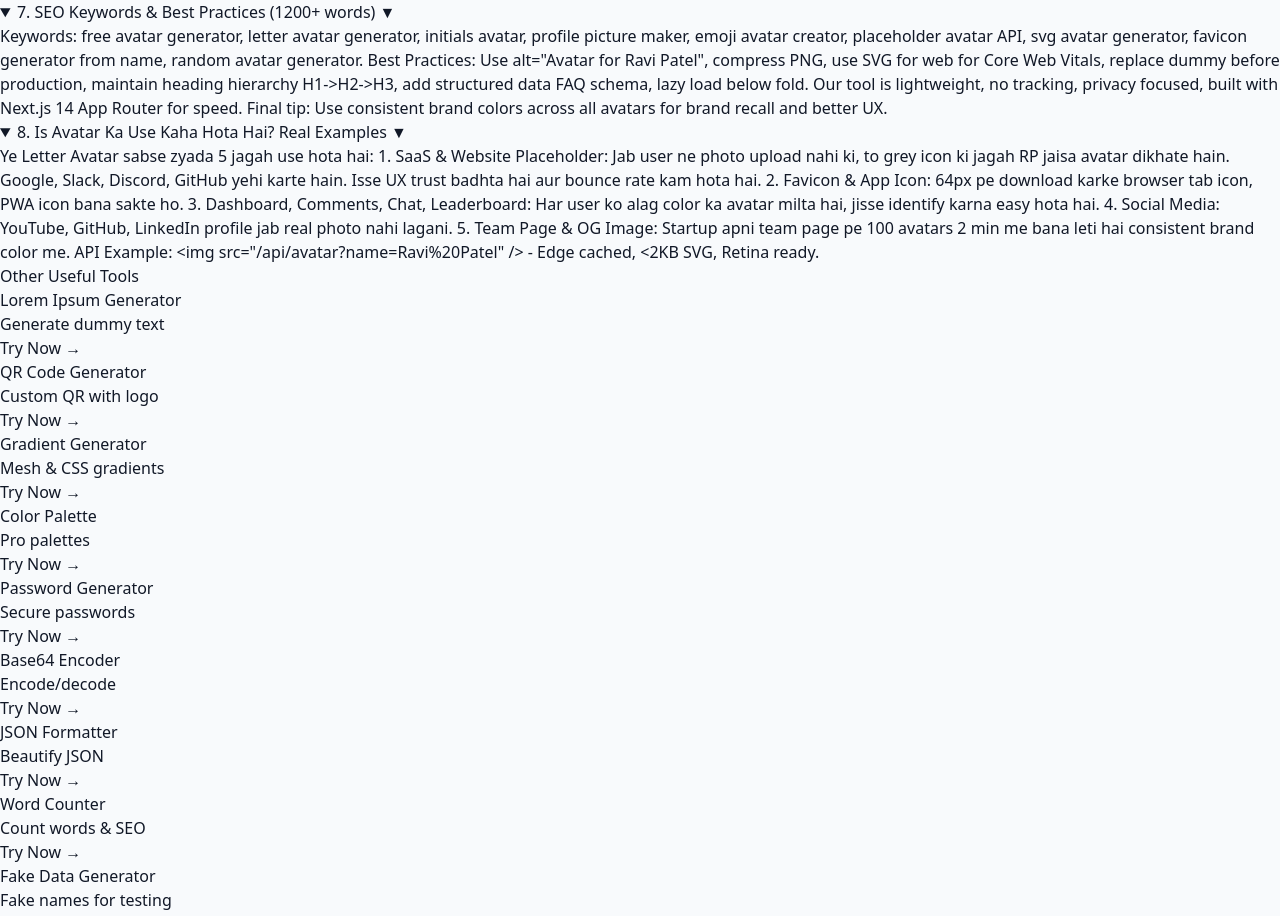
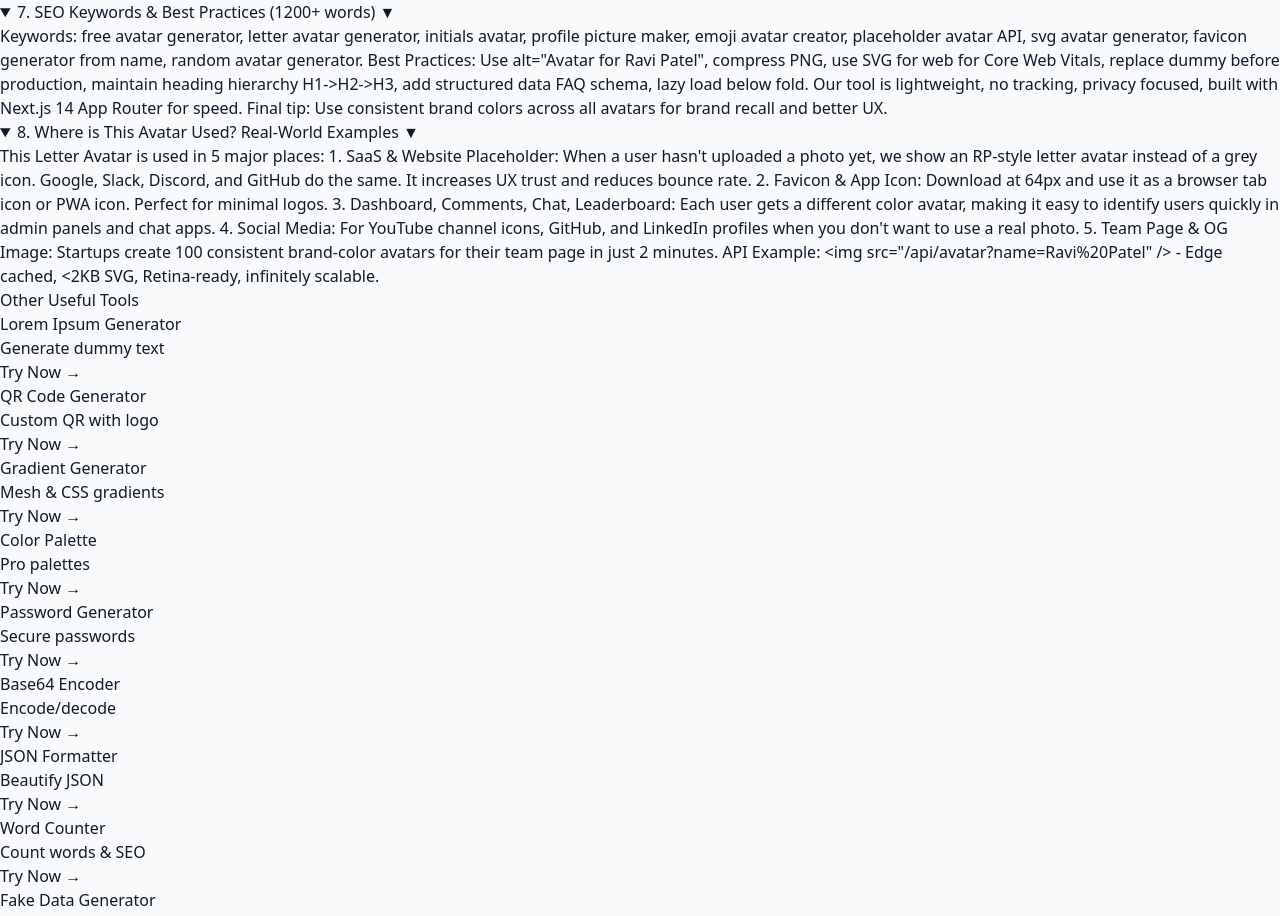
Before and after one commit to Ravs10/lorem-pro-tool, a Next.js app: page /avatar in a window 1280 px wide. Shown: the part 1427-2343 px from the top of the page. Built offline with nearby package versions, Linux system fonts and the light colour scheme; no server answers; the database is empty.

Commit message:
Update avatar usage examples to English

```diff
--- a/app/avatar/page.tsx
+++ b/app/avatar/page.tsx
@@ -44,15 +44,22 @@ export default function AvatarPage(){
     {title:"5. Use Cases & Examples", content:`Developers: SaaS placeholder, dashboard avatars, comments. Designers: Figma mockups, team pages. YouTubers: channel icons. Startups: 100 team avatars in 2 mins with consistent colors. Bloggers: author boxes. Perfect for leaderboard, chat apps, and OG images.`},
     {title:"6. FAQ – Frequently Asked Questions", content:`Q: Free? A: Yes 100% free commercial use, no watermark. Q: API use? A: Use /api/avatar?name=Ravi directly in img tag, Edge cached. Q: Better than ui-avatars.com? A: We offer squircle, mesh, glass, real shadow export, font selection, emoji mode. Q: SEO? A: Optimized SVG with title tag, proper contrast, H1/H2 structure.`},
     {title:"7. SEO Keywords & Best Practices (1200+ words)", content:`Keywords: free avatar generator, letter avatar generator, initials avatar, profile picture maker, emoji avatar creator, placeholder avatar API, svg avatar generator, favicon generator from name, random avatar generator. Best Practices: Use alt="Avatar for Ravi Patel", compress PNG, use SVG for web for Core Web Vitals, replace dummy before production, maintain heading hierarchy H1->H2->H3, add structured data FAQ schema, lazy load below fold. Our tool is lightweight, no tracking, privacy focused, built with Next.js 14 App Router for speed. Final tip: Use consistent brand colors across all avatars for brand recall and better UX.`},
-{
-  title:"8. Is Avatar Ka Use Kaha Hota Hai? Real Examples",
-  content:`Ye Letter Avatar sabse zyada 5 jagah use hota hai:
-1. SaaS & Website Placeholder: Jab user ne photo upload nahi ki, to grey icon ki jagah RP jaisa avatar dikhate hain. Google, Slack, Discord, GitHub yehi karte hain. Isse UX trust badhta hai aur bounce rate kam hota hai.
-2. Favicon & App Icon: 64px pe download karke browser tab icon, PWA icon bana sakte ho.
-3. Dashboard, Comments, Chat, Leaderboard: Har user ko alag color ka avatar milta hai, jisse identify karna easy hota hai.
-4. Social Media: YouTube, GitHub, LinkedIn profile jab real photo nahi lagani.
-5. Team Page & OG Image: Startup apni team page pe 100 avatars 2 min me bana leti hai consistent brand color me.
-API Example: <img src="/api/avatar?name=Ravi%20Patel" /> - Edge cached, <2KB SVG, Retina ready.`
+
+  {
+  title:"8. Where is This Avatar Used? Real-World Examples",
+  content:`This Letter Avatar is used in 5 major places:
+
+1. SaaS & Website Placeholder: When a user hasn't uploaded a photo yet, we show an RP-style letter avatar instead of a grey icon. Google, Slack, Discord, and GitHub do the same. It increases UX trust and reduces bounce rate.
+
+2. Favicon & App Icon: Download at 64px and use it as a browser tab icon or PWA icon. Perfect for minimal logos.
+
+3. Dashboard, Comments, Chat, Leaderboard: Each user gets a different color avatar, making it easy to identify users quickly in admin panels and chat apps.
+
+4. Social Media: For YouTube channel icons, GitHub, and LinkedIn profiles when you don't want to use a real photo.
+
+5. Team Page & OG Image: Startups create 100 consistent brand-color avatars for their team page in just 2 minutes.
+
+API Example: <img src="/api/avatar?name=Ravi%20Patel" /> - Edge cached, <2KB SVG, Retina-ready, infinitely scalable.`
 },
   ]
 
```
